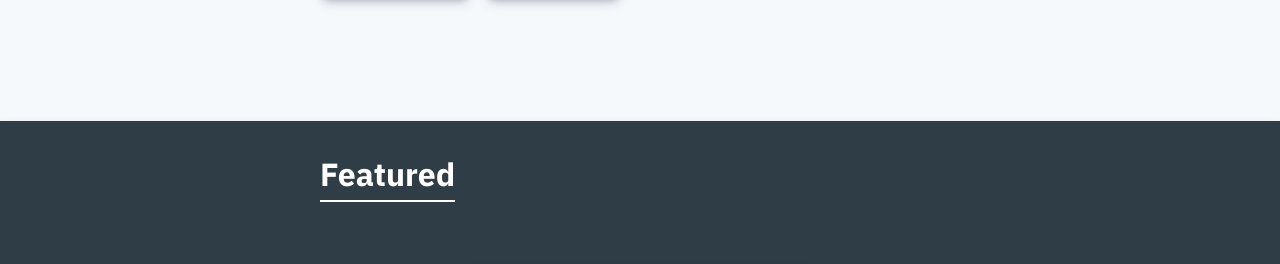
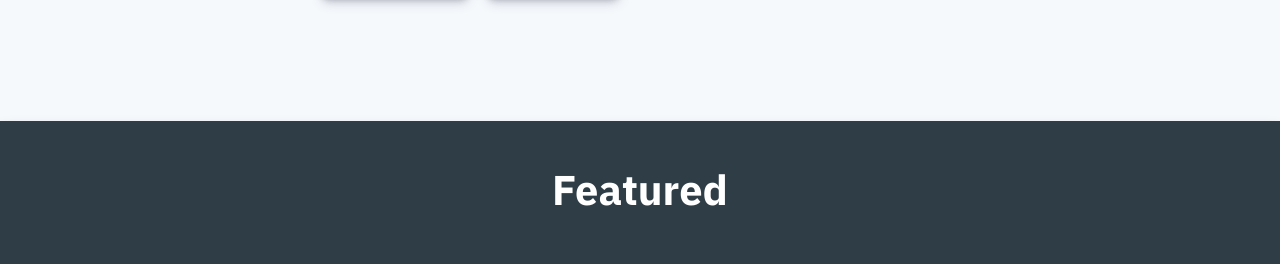
Before and after one commit to ScotDev/app.floramate, a React (Create React App) app: page / in a window 1280 px wide. Shown: the part 614-878 px from the top of the page. Built offline with nearby package versions, Linux system fonts and the light colour scheme.

Commit message:
Fixed homepage grid layout

```diff
--- a/src/App.js
+++ b/src/App.js
@@ -9,7 +9,7 @@ import About from './components/About';
 import Species from './components/Species';
 import Advice from './components/Advice';
 import Navbar from './components/Navbar';
-import Footer from './components/Footer';
+// import Footer from './components/Footer';
 
 import './styles.min.css';
 
@@ -46,7 +46,7 @@ function App() {
           <Route path='/species' component={Species}></Route>
           <Route path='/advice' component={Advice}></Route>
           <Route path='/about' component={About}></Route>
-          <Footer></Footer>
+          {/* <Footer></Footer> */}
         </div>
       </ThemeProvider>
     </BrowserRouter>
--- a/src/components/layout/Homepage/Home.js
+++ b/src/components/layout/Homepage/Home.js
@@ -22,7 +22,7 @@ export default function Home() {
         <>
             <Hero></Hero>
 
-            <PageSection bgColor={"#2f3e46"}>
+            <PageSection bgColor={"#2f3e46"} display={"inline-block"}>
                 <PageSectionTitle color={"#fff"} >Featured</PageSectionTitle>
                 <Results speciesData={speciesData} limit={3} />
             </PageSection>
--- a/src/components/ui-styled-components/Utils.js
+++ b/src/components/ui-styled-components/Utils.js
@@ -15,11 +15,11 @@ const Content = styled.div`
 
 `
 const PageSection = styled.div`
-  padding-left: ${props => props.theme.mainContentPadding};
-  padding-right: ${props => props.theme.mainContentPadding};
+  padding-left: ${props => props.padding || props.theme.mainContentPadding};
+  padding-right: ${props => props.padding || props.theme.mainContentPadding};
   /* padding-top: 1rem; */
   padding-bottom: 4rem;
-  display: flex;
+  display: ${props => props.display || "flex"};
   flex-direction: column;
   justify-content: flex-start;
   align-items: center;
@@ -29,16 +29,17 @@ const PageSection = styled.div`
     0 3px 7px -3px rgb(0 0 0 / 30%);
 
     @media ${device.laptop}{
-padding: 1.5rem;
+  padding: 1.5rem;
 }
 `
 const PageSectionTitle = styled.h3`
-    font-size: ${props => props.theme.size.largeText};
+    font-size: ${props => props.theme.size.subtitle};
     color: ${props => props.color || props.theme.primaryColour};
-    border-bottom: 2px solid ${props => props.color || props.theme.primaryColour};
+    /* border-bottom: 2px solid ${props => props.color || props.theme.primaryColour}; */
     margin-bottom: 1rem;
     padding-bottom: 0.3rem;
-    align-self: flex-start;
+    text-align: center;
+    /* align-self: center; */
 `
 
 const ArticleContainer = styled.div`
```
